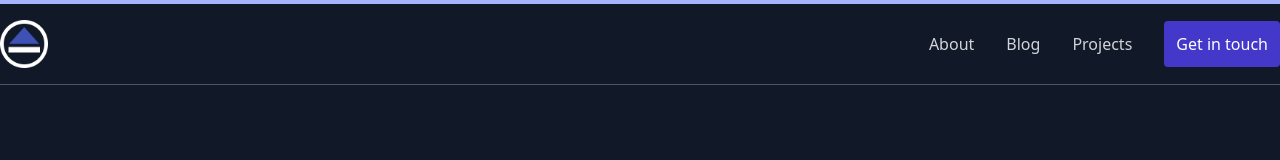
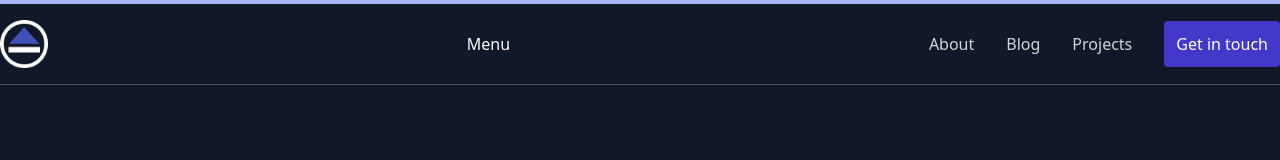
Before and after one commit to dmadridy/FBA, a React (Vite) app: page / in a window 1280 px wide. Shown: the top 160 px of the page. Built offline with nearby package versions, Linux system fonts and the light colour scheme.

Commit message:
Creating the Menu headless component for small devices

```diff
--- a/package.json
+++ b/package.json
@@ -9,6 +9,7 @@
     "preview": "vite preview"
   },
   "dependencies": {
+    "@headlessui/react": "^1.7.14",
     "@reduxjs/toolkit": "^1.9.3",
     "react": "^18.2.0",
     "react-dom": "^18.2.0",
--- a/src/layout/header.tsx
+++ b/src/layout/header.tsx
@@ -1,16 +1,43 @@
 import { Link, NavLink } from 'react-router-dom';
 import { activeStyle, unactiveStyle } from '../assets/styles';
 import logo from '../assets/icons/Logo.png';
+import { Menu, Transition } from '@headlessui/react';
 
 const Header = () => {
   return (
     <div className='border-b border-gray-600'>
       <div className='border-t-4 border-indigo-300'></div>
-      <div className='container max-w-7xl flex justify-between mx-auto items-center py-4'>
+      <div className='xl:px-0 px-4 container max-w-7xl flex justify-between mx-auto items-center py-4'>
         <Link className='w-12' to='/'>
           <img src={logo} alt='' />
         </Link>
-        <div className='space-x-8'>
+        <Menu>
+          <Menu.Button>Menu</Menu.Button>
+          <Transition
+            enter='transition duration-100 ease-out'
+            enterFrom='transform scale-95 opacity-0'
+            enterTo='transform scale-100 opacity-100'
+            leave='transition duration-75 ease-out'
+            leaveFrom='transform scale-100 opacity-100'
+            leaveTo='transform scale-95 opacity-0'
+          >
+            <Menu.Items>
+              <Menu.Item>
+                <Link to='/about'>About</Link>
+              </Menu.Item>
+              <Menu.Item>
+                <Link to='/blog'>Blog</Link>
+              </Menu.Item>
+              <Menu.Item>
+                <Link to='/projects'>Projects</Link>
+              </Menu.Item>
+              <Menu.Item>
+                <a href='mailto:davidmadridpathway@gmail.com'>Get in touch</a>
+              </Menu.Item>
+            </Menu.Items>
+          </Transition>
+        </Menu>
+        <div className='hidden md:block space-x-8'>
           <NavLink
             className={({ isActive }) =>
               isActive ? activeStyle : unactiveStyle
```
Also changed, not shown: 1 other file (tests, documents, lock files or other folders).
